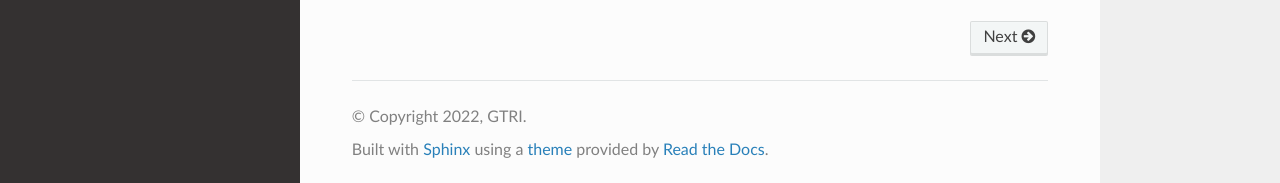
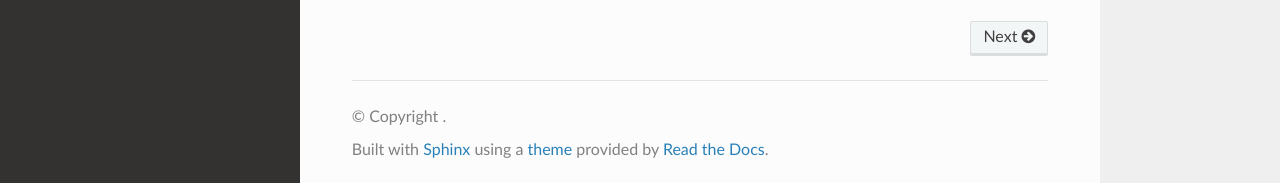
Before and after one commit to MortalityReporting/RavenDocs, a Sphinx documentation site: the page built from docs/source/index.rst, in a window 1280 px wide and 900 px high, scrolled down 2019 px. Shown: the part 714-897 px from the top of the window. Built offline with Sphinx 7.4.7 and the Read the Docs theme 2.0.0, drawn with Linux system fonts in a browser that asks for light colours.

Commit message:
Update conf.py

```diff
--- a/docs/source/conf.py
+++ b/docs/source/conf.py
@@ -3,8 +3,6 @@
 # -- Project information
 
 project = 'Raven Docs'
-copyright = '2022, GTRI'
-author = 'GTRI'
 
 release = '0.1'
 version = '0.1.0'
```
